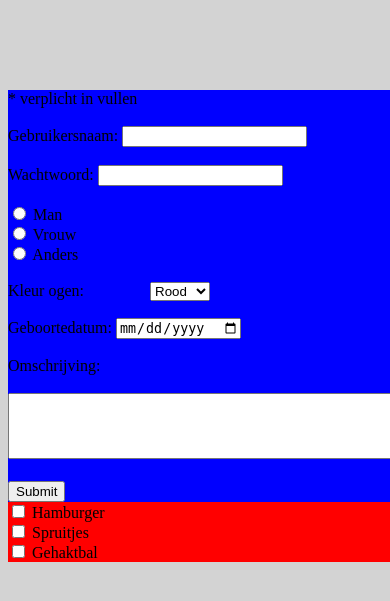
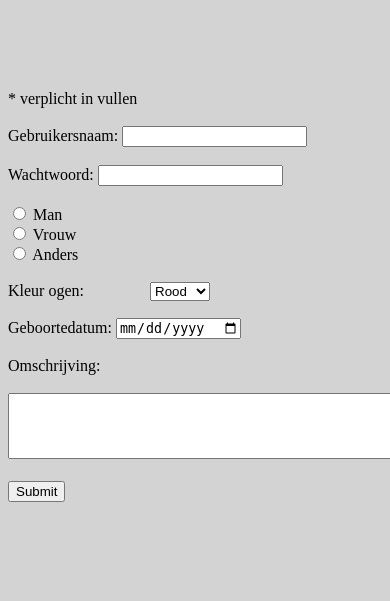
Before and after one commit to KarstenvD/HTML-2020, a PHP site: page /H5/formulier.html in a window 390 px wide; the page is wider, and only the part inside the window is pictured. Shown: the part 183-784 px from the top of that part. Run offline with PHP 8.4, Linux system fonts and the light colour scheme.

Commit message:
Making responsive website

```diff
--- a/H5/formulier.html
+++ b/H5/formulier.html
@@ -42,14 +42,6 @@
     <textarea rows="4" cols="50" name="comment"></textarea><br><br>
     <input type="submit" name="knop">
     </div>
-    <div class="div2">
-        <input type="checkbox" id="eten1" name="eten1" value="hamburger">
-        <label for="eten1">Hamburger</label><br>
-        <input type="checkbox" id="eten2" name="eten2" value="spruitjes">
-        <label for="eten2">Spruitjes</label><br>
-        <input type="checkbox" id="eten3" name="eten3" value="gehaktbal">
-        <label for="eten3">Gehaktbal</label>
-    </div>
     </form>
 </div>
 </body>
--- a/H5/fstyle.css
+++ b/H5/fstyle.css
@@ -27,7 +27,6 @@ a:hover {
     grid-template-rows: auto;
 }
 .div1 {
-    background-color: blue;
     grid-column-start: 1;
     grid-column-end: 2;
     grid-row-start: 1;
@@ -38,7 +37,6 @@ a:hover {
     left: 150px;
 }
 .div2 {
-    background-color: red;
     grid-column-start: 2;
     grid-column-end: 3;
     grid-row-start: 1;
```
Also changed, not shown: H6/index.html (added, +15 -0 lines), H6/style.css (added, +16 -0 lines).
